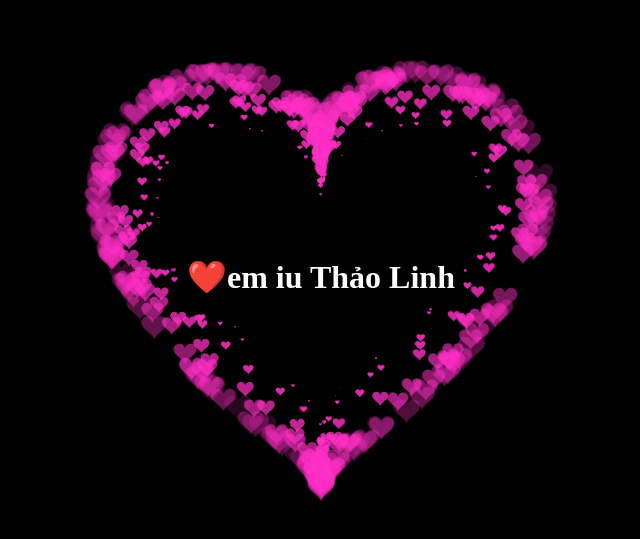
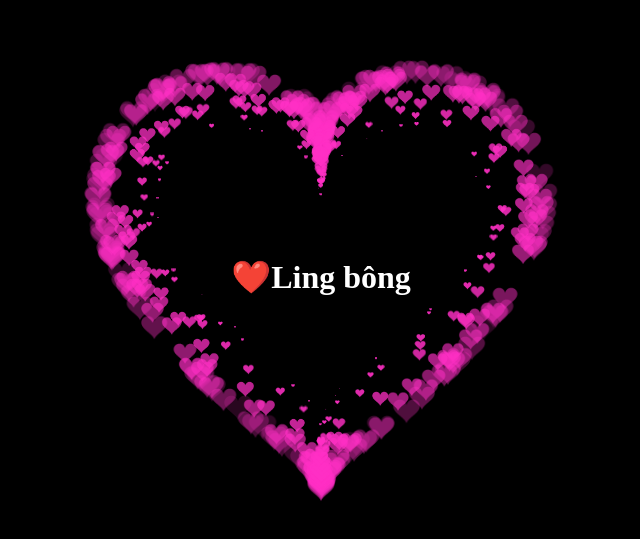
Before and after one commit to vitbautroi/heart, a plain HTML site: page index.html in a window 1280 px wide. Shown: the part 123-662 px from the top of the page, without its empty margins (319-959 px from the left). Drawn offline with Linux system fonts and the light colour scheme.

Commit message:
Update index.html

```diff
--- a/index.html
+++ b/index.html
@@ -5,7 +5,7 @@
     <meta http-equiv="X-UA-Compatible" content="IE=edge">
     <meta name="viewport" content="width=device-width, initial-scale=1.0">
     <link rel="shortcut icon" href="https://cdn.jsdelivr.net/gh/fromann/CDN@main/img/logo.ico">
-    <title>Em xin lũi chị Linh &#10084;&#65039;</title>
+    <title>Rất là đần &#10084;&#65039;</title>
     <script src="https://cdn.jsdelivr.net/gh/zyoushuo/Blog/hexo/js/mouse_slide.js"></script>
     <script src="https://cdn.jsdelivr.net/gh/zyoushuo/Blog/hexo/js/clicklove.js"></script>
   <style type="text/css">
@@ -268,7 +268,7 @@
   })(document.getElementById('pinkboard'));
 </script>
 <div class="namebox">
-  <h1>&#10084;&#65039;em iu Thảo Linh</h1>
+  <h1>&#10084;&#65039;Ling bông</h1>
 </div>
 </body>
 </html>
```
